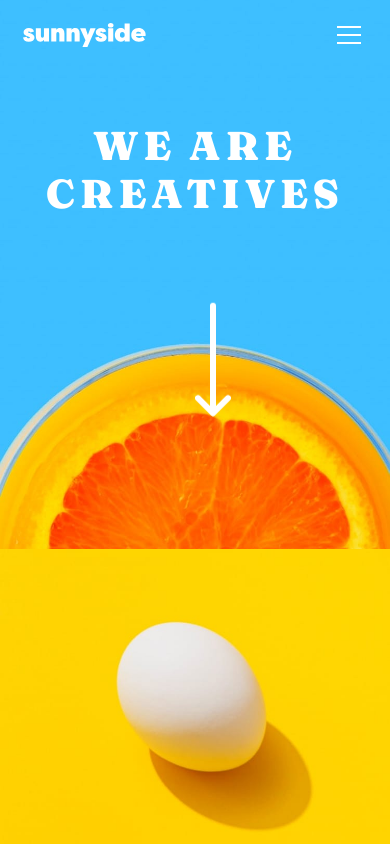
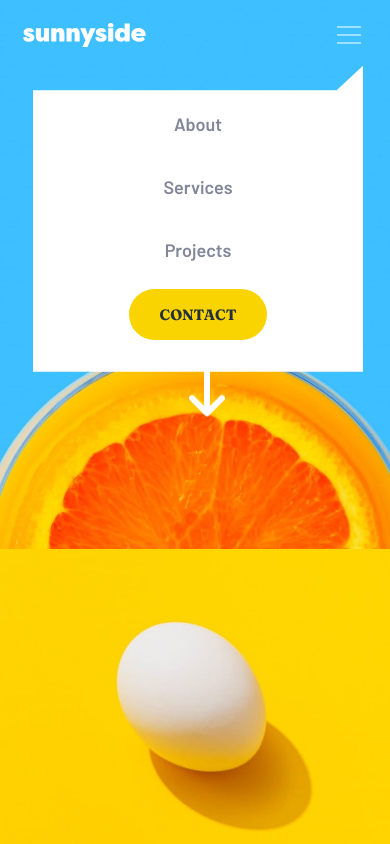
Before and after one commit to devhnry/sunnnyside-landing-page, a website built with Vite: page index.html in a window 390 px wide. Both pictures are taken after a click on the button 348 px from the left and 35 px from the top of the page. Shown: the top 844 px of the page. Built offline with nearby package versions, Linux system fonts and the light colour scheme.

Commit message:
Complete Mobile Nav Menu

```diff
--- /dev/null
+++ b/assets/js/script.js
@@ -0,0 +1,12 @@
+const btnNav = document.querySelector('.nav__menu');
+const mobileNav = document.querySelector('.mobile');
+
+btnNav.addEventListener('click', function() {
+    btnNav.classList.toggle('opacity-50');
+    mobileNav.classList.toggle('hidden');
+    document.querySelector('body').style.overflowY = "visible";
+
+    if (!mobileNav.classList.contains("hidden")) {
+      document.querySelector("body").style.overflowY = "hidden";
+    }
+});
--- a/assets/sass/base/_utilities.scss
+++ b/assets/sass/base/_utilities.scss
@@ -9,3 +9,6 @@
     white-space: nowrap;
     border-width: 0;
 }
+
+.hidden { display: none; }
+.opacity-50 { opacity : 50%}
--- a/assets/sass/layout/_header.scss
+++ b/assets/sass/layout/_header.scss
@@ -86,17 +86,70 @@
         }
     }
 
+    .mobile{
+        width: 330px;
+        background: $clr-white;
+        position: absolute;
+        top: 12%;
+        right: 1.5rem;
+        z-index: 30;
+        padding: 1.5rem;
+        -webkit-clip-path: polygon(92% 8%, 100% 0, 100% 100%, 50% 100%, 0 100%, 0 8%);
+        clip-path: polygon(92% 8%, 100% 0, 100% 100%, 50% 100%, 0 100%, 0 8%);
+
+        @include respond(tab-port){
+            display: none;
+        }
+
+
+        &__items{
+            padding: 1rem;
+            display: block;
+        }
+
+        &__list{
+            gap: 1rem;
+            list-style: none;
+            padding: 0;
+        }
+
+        &__link{
+            font-family: $font-sans;
+            font-weight: $fw-semibold;
+            text-decoration: none;
+            color: $clr-neutral-400;
+
+            &:hover{
+                color: $clr-light-200;
+            }
+        }
+
+        & .contact{
+            background: $clr-light-200;
+            font-family: $font-serif;
+            font-weight: $fw-bold;
+            text-transform: uppercase;
+            font-size: 0.83rem;
+            color: $clr-neutral-700;
+            padding: 0.89rem 1.67rem;
+            border-radius: 50vw;
+            transition: all 200ms ease-in-out;
+            margin-bottom: 2rem;
+        }
+    }
+
     .hero{
         position: absolute;
         top: 25%;
         left: 50%;
         width: 100vw;
+        // z-index: 10;
         transform: translateX(-50%) translateY(-25%);
 
         &__icon{
             position: absolute;
             top: 150%;
-            left: 50%;
+            left: 48.5%;
             transform: translateX(-50%);
             animation: updown 1s 2s infinite;
         }
--- a/index.html
+++ b/index.html
@@ -46,6 +46,17 @@
         <img class="" src="./assets/images/icon-hamburger.svg" alt="menu__icon">
       </button>
     </div>
+
+    <div class="mobile hidden">
+      <div class="mobile__nav">
+        <ul class="mobile__list">
+          <li class="mobile__items"><a class="mobile__link" href="#about">About</a></li>
+          <li class="mobile__items"><a class="mobile__link" href="#services">Services</a></li>
+          <li class="mobile__items"><a class="mobile__link" href="#projects">Projects</a></li>
+          <li class="mobile__items"><a class="mobile__link | contact" href="#contact">Contact</a></li>
+        </ul>
+      </div>
+     </div>
 
     <!-- ==== Hero Section ====  -->
 
@@ -197,6 +208,7 @@
           <img class="footer__icons" src="./assets/images/icon-twitter.svg" alt="">
           <img class="footer__icons" src="./assets/images/icon-pinterest.svg" alt="">
         </div>
+  </div>
     </footer>
 
   </main>
@@ -206,5 +218,6 @@
     Coded by <a href="#">Your Name Here</a>.
   </div>
 
+  <script src="./assets/js/script.js"></script>
 </body>
 </html>
```
Also changed, not shown: assets/css/style-guide.md (+0 -4 lines), assets/css/style.css, assets/images/xmark-solid.svg (added).
